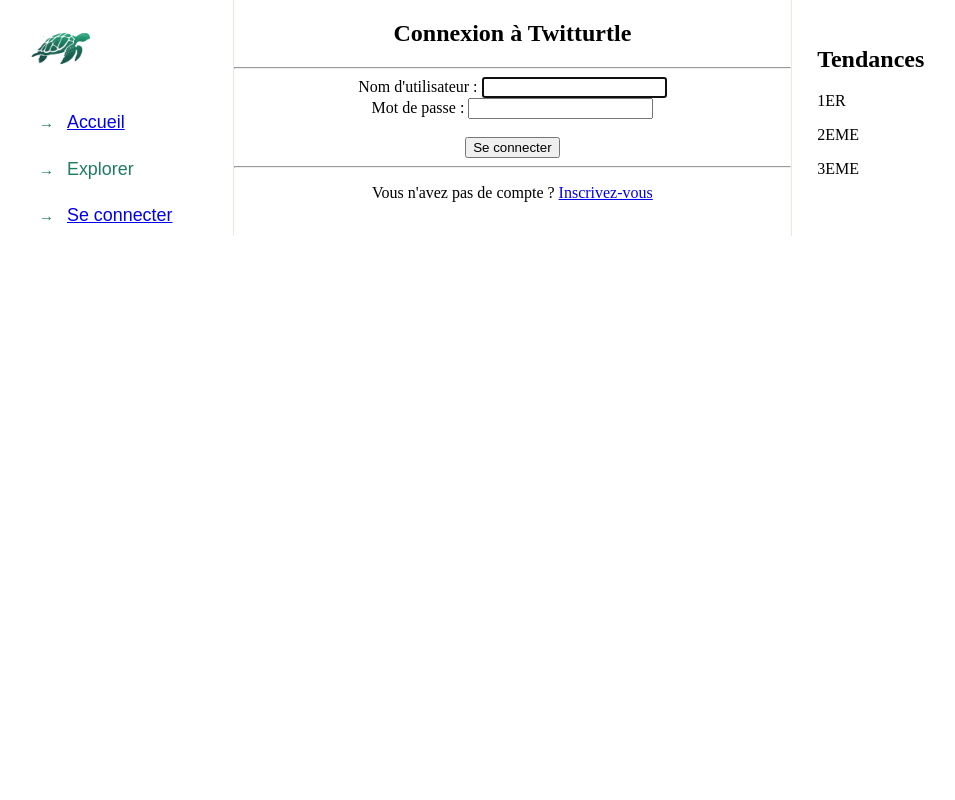
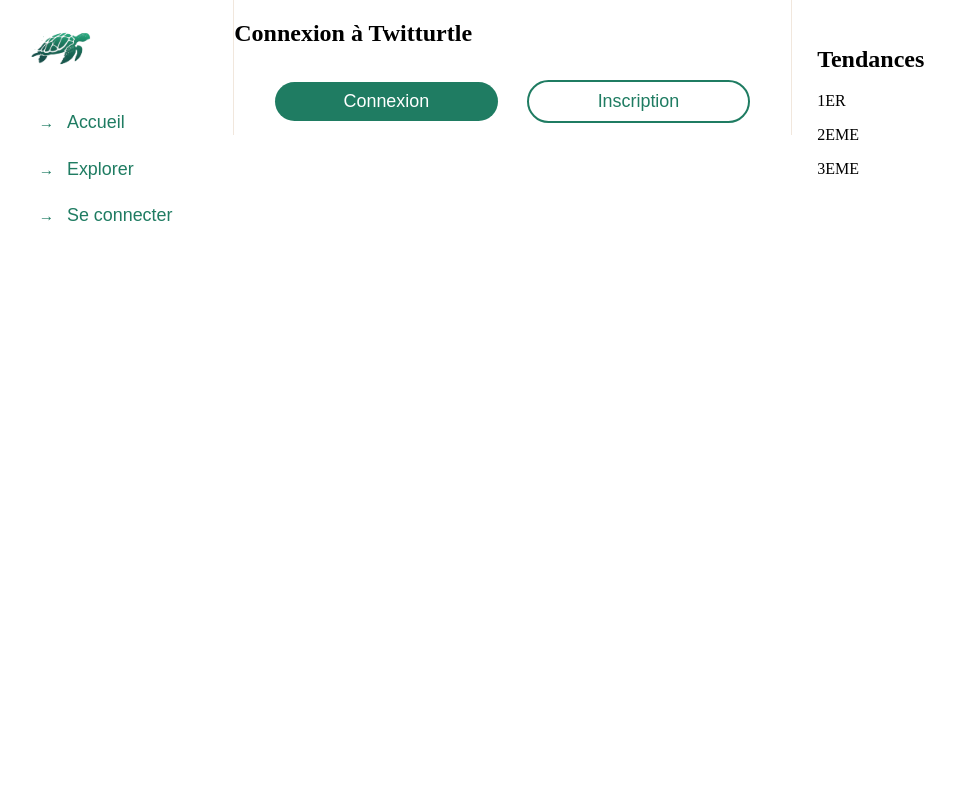
Before and after one commit to DynaTiuM/WE4A_Twitter_Project, a PHP site: page /connect.php in a window 1280 px wide. Shown: the whole page, without its empty margins (102-1057 px from the left). Run offline with PHP 8.4, Linux system fonts and the light colour scheme.

Commit message:
Beginning Profile & adding CSS to connexion/register section

```diff
--- a/php/PageParts/loginForm.php
+++ b/php/PageParts/loginForm.php
@@ -1,21 +1,15 @@
 
-<form action="./index.php" method="post">
-	<div class = "center">
-		<div class="formbutton"><h2>Connexion à Twitturtle</h2></div>
-		<hr>
+<form action="./connect.php" method="post">
+	<div class = "form-style">
 		<div>
-			<label for="username">Nom d'utilisateur : </label>
-			<input autofocus type="text" id="username" name="username">
+			<input class = "answer" autofocus type="text" id="username" name="username" placeholder="Nom d'utilisateur" required>
 		</div>
 		<div>
-			<label for="password">Mot de passe :</label>
-			<input type="password" id="password" name="password">
+			<input class = "answer" type="password" id="password" name="password" placeholder="Mot de passe" required>
 		</div>
 		<br>
 		<div class="formbutton">
-			<button type="submit">Se connecter</button>
+			<button class = "form-button" type="submit">Se connecter</button>
 		</div>
-		<hr>
-		<p>Vous n'avez pas de compte ? <a href="./newAccount.php" class="endlink">Inscrivez-vous</a><br><br></p>
 	</div>
 </form>
--- a/php/PageParts/navigation.php
+++ b/php/PageParts/navigation.php
@@ -2,26 +2,26 @@
 $loginStatus = CheckLogin();
 ?>
 
-<div class = "Navigation">
+<div class = "navigation">
     <a href = "index.php"><img src = "./images/logo_site.png" alt = "Logo" style = "width:5vw; height: 5vw; padding: 1.2vw; padding-bottom: 0;"></a>
     <ul>
-        <li class = "NavigationButton"><a href = "index.php">Accueil</a></li>
-        <li class = "NavigationButton">Explorer</li>
+        <li class = "menu-item"><a href = "index.php">Accueil</a></li>
+        <li class = "menu-item">Explorer</li>
         <?php if($loginStatus[0]) { ?>
-        <li class = "NavigationButton">Notifications</li>
-        <li class = "NavigationButton">Messages</li>
-        <li class = "NavigationButton"><a href = "profil.php">Profil</a></li>
+        <li class = "menu-item">Notifications</li>
+        <li class = "menu-item">Messages</li>
+        <li class = "menu-item"><a href = "profil.php?username=<?php echo urlencode($_COOKIE['username']); ?>">Profil</a></li>
         <?php
         } else {
         ?>
-        <li class = "NavigationButton"><a href = "connect.php">Se connecter</a></li>
+        <li class = "menu-item"><a href = "connect.php">Se connecter</a></li>
         <?php
         }
         ?>
     </ul>
     <?php if($loginStatus[0]) { ?>
     <div class = "center">
-        <li class = "NavigationTweeter">Message</li>
+        <li class = "tweet-button">Message</li>
     </div>
         <?php
     }
--- a/php/PageParts/newLoginForm.php
+++ b/php/PageParts/newLoginForm.php
@@ -1,41 +1,43 @@
 <form action="./newAccount.php" method="post" enctype="multipart/form-data">
-
-    <div class="formbutton">Créer votre compte</div>
-    <br>
+    <div class = "form-style">
         <div>
-        <label for="username">Nom d'utilisateur : </label>
-        <input autofocus type="text" id="username" name="username">
+            <input class = "answer" autofocus type="text" id="username" name="username" placeholder="Nom d'utilisateur" required>
         </div>
         <div>
-        <label for="email">E-mail :</label>
-        <input type="text" id="email" name="email">
+            <input class = "answer" type="text" id="email" name="email" placeholder="Adresse e-mail" required>
         </div>
         <div>
-        <label for="prenom">Prénom :</label>
-        <input type="text" id="prenom" name="prenom">
+            <input class = "answer" type="text" id="prenom" name="prenom" placeholder="Prénom" required>
         </div>
         <div>
-        <label for="nom">Nom :</label>
-        <input type="text" id="nom" name="nom">
+            <input class = "answer" type="text" id="nom" name="nom" placeholder="Nom" required>
         </div>
         <div>
-        <label for="date_de_naissance">Date de naissance :</label>
-        <input type="date" id="date_de_naissance" name="date_de_naissance">
+            <label for="date_de_naissance">Date de naissance :</label> <br>
+            <input class = "answer" type="date" id="date_de_naissance" name="date_de_naissance" required>
         </div>
         <div>
-        <label for="password">Définir le mot de passe :</label>
-        <input type="password" id="password" name="password">
+            <input class = "answer" type="password" id="password" name="password" placeholder="Mot de passe" required>
         </div>
         <div>
-        <label for="confirm">Confirmer le mot de passe :</label>
-        <input type="password" id="confirm" name="confirm">
+            <input class = "answer" type="password" id="confirm" name="confirm" placeholder="Confirmer le mot de passe" required>
         </div>
         <div>
             <label for="organisation">Etes-vous une organisation ? :</label>
-        <input type="radio" id="organisation" name="organisation">
+            <label>
+                <input type="radio" name="organisation" value="yes" required>
+                Oui
+            </label>
+            <label>
+                <input type="radio" name="organisation" value="no">
+                Non
+            </label>
+
         </div>
         <br>
         <div class="formbutton">
-        <button type="submit">Créer le compte</button>
+            <button class = "form-button" type="submit">Créer le compte</button>
         </div>
+    </div>
+
 </form>
--- a/php/connect.php
+++ b/php/connect.php
@@ -1,7 +1,7 @@
 <?php
 include("./PageParts/databaseFunctions.php");
 ConnectDatabase();
-CheckLogin();
+$loginStatus = CheckLogin();
 ?>
 
 
@@ -14,17 +14,86 @@ CheckLogin();
     <link rel = "stylesheet" href = "./css/stylesheet.css">
     <title>Connexion</title>
     <link rel="shortcut icon" href="./favicon.ico">
+
+    <script>
+        // fonction pour ouvrir la fenêtre
+        function openWindow(window) {
+            document.getElementById(window).style.display = "block";
+        }
+        // fonction pour fermer la fenêtre
+        function closeWindow(window) {
+            document.getElementById(window).style.display = "none";
+        }
+    </script>
+
 </head>
 
 <body>
 <div class = "Container">
 	<?php include("./PageParts/navigation.php")?>
 
+
 	<div class = "MainContainer">
-        <?php include("./PageParts/loginForm.php"); ?>
+
+        <h2>Connexion à Twitturtle</h2>
+
+        <?php if(!$loginStatus[0]) {?>
+        <div class = "center">
+            <button class = "connexion-button" onclick="openWindow('connexion')">Connexion</button>
+            <button class = "inscription-button" onclick="openWindow('inscription')">Inscription</button>
+        </div>
+
+        <?php }
+        elseif ($loginStatus[0]) {
+            header("Location: index.php");
+            exit();
+        }
+        if($loginStatus[2] != NULL) {
+            ?>
+            <script>
+                // Ouverture automatique de la fenêtre erreur-connexion
+                window.onload = function() {
+                    openWindow('erreur-connexion');
+                }
+            </script>
+        <?php
+            }
+        ?>
+
 	</div>
 
+    <div id="connexion" class="window-background">
+        <div class="window-content">
+            <span class="close" onclick="closeWindow('connexion')">&times;</span>
+            <form-h2>Connexion</form-h2>
+            <?php include("./PageParts/loginForm.php"); ?>
+        </div>
+    </div>
+
+    <div id="inscription" class="window-background">
+        <div class="window-content">
+            <span class="close" onclick="closeWindow('inscription')">&times;</span>
+            <form-h2>Inscription</form-h2>
+            <?php include("./PageParts/newLoginForm.php"); ?>
+        </div>
+    </div>
+
+    <div id="erreur-connexion" class="window-background">
+        <div class="window-content">
+            <div><form-h2>Erreur de connexion</form-h2></div>
+            <br>
+            <div>
+                <label>Nom d'utilisateur ou mot de passe incorrect</label>
+            </div>
+            <br><div>
+                <label>Veuillez réessayer</label>
+            </div>
+            <br>
+            <br>
+            <button class = "form-button" onclick="closeWindow('erreur-connexion')">D'accord</button>
+        </div>
+    </div>
+
     <?php include("./PageParts/trends.php"); ?>
-
 </div>
 </body>
--- a/php/css/stylesheet.css
+++ b/php/css/stylesheet.css
@@ -35,6 +35,55 @@ body {
     overflow-y: auto;
 }
 
+.form-style {
+    text-align: center;
+    font-size: 1.3vw;
+}
+
+.answer {
+    font-size: 1.13vw;
+    border-radius: 0.3vw;
+    margin: 0.5vw;
+    width: 60%;
+    padding: 1vw;
+    border: 0.1vw solid gray;
+}
+
+.answer:focus {
+    padding:0.95vw;
+    border: 0.15vw solid #1F7C62;
+    outline: none;
+}
+
+.form-button, .connexion-button, .inscription-button {
+    font-size: 1.13vw;
+    border:none;
+    width: 65%;
+    padding: 0.7vw;
+    border-radius: 2vw;
+    color: white;
+    background-color: #1F7C62;
+}
+
+.connexion-button, .inscription-button {
+    margin: 1vw;
+    font-size: 1.4vw;
+    width: 40%;
+}
+
+.connexion-button:hover {
+    background-color: #348f75;
+}
+
+.inscription-button {
+    background-color: white;
+    color: #1F7C62;
+    border: 0.2vw solid #1F7C62;
+}
+
+.inscription-button:hover {
+    background-color: #e7e7e7;
+}
 
 h1 {
     box-sizing: border-box;
@@ -43,6 +92,15 @@ h1 {
     font-size: 1.4vw;
     font-family: "Plus Jakarta Sans", sans-serif;
     text-align: left;
+}
+
+form-h2 {
+    box-sizing: border-box;
+    padding: 1vw;
+    margin-top: 0;
+    font-size: 2vw;
+    font-family: "Plus Jakarta Sans", sans-serif;
+    text-align: center;
 }
 
 .MainContainer {
@@ -58,7 +116,6 @@ h1 {
 }
 
 .NewMessage {
-
     border-top: 0.1vw solid rgba(185, 136, 87, 0.2);
     border-bottom: 0.1vw solid rgba(185, 136, 87, 0.2);
     margin-top: 3.3vw;
@@ -73,7 +130,7 @@ h1 {
     width: 82%;
 }
 
-.Navigation {
+.navigation {
     flex: 1;
     width: 26%;
     height: 100vh;
@@ -81,7 +138,7 @@ h1 {
     color: white;
 }
 
-.NavigationButton:hover {
+.menu-item:hover {
     color: #1F7C62;
     background-color: rgba(0, 0, 0, 0.1);
     border-radius: 3vw;
@@ -92,20 +149,31 @@ ul {
     padding-left: 2vw;
 }
 
-.NavigationButton {
+.menu-item {
     color: #1F7C62;
     text-align: left;
     padding: 1vw 1vw 1vw 0;
+    text-decoration: none;
 }
 
-.Tweeter, .NavigationTweeter, .NavigationButton {
+.navigation a {
+    text-decoration: none;
+    color: #1F7C62;
+}
+
+.navigation a:hover {
+    color: #1F7C62;
+    text-decoration: none;
+}
+
+.Tweeter, .tweet-button, .menu-item {
     display: inline-block;
     font-size: 1.4vw;
     font-family: "Plus Jakarta Sans", sans-serif;
     list-style: none;
 }
 
-.NavigationButton:before {
+.menu-item:before {
     content: "\2192";
     font-size: 1.2vw;
     color: #1F7C62;
@@ -114,7 +182,7 @@ ul {
     padding-left: 0;
 }
 
-.NavigationTweeter {
+.tweet-button {
     margin-top: 2vw;
     text-align: center;
     color:  white;
@@ -142,6 +210,48 @@ ul {
     margin-top:1vw;
     margin-right: 1vw;
 }
+
+/* Style de la fenêtre flottante */
+.window-background {
+    display: none;
+    position: fixed;
+    width: 100%;
+    height: 100%;
+    overflow: auto;
+    background-color: rgb(0,0,0);
+    background-color: rgba(0,0,0,0.4);
+    text-align: center;
+}
+
+label {
+    font-family: Arial, sans-serif;
+}
+
+/* Contenu de la fenêtre flottante */
+.window-content {
+    border-radius: 1vw;
+    background-color: #fefefe;
+    margin: 3% auto;
+    padding: 20px;
+    border: 1px solid #888;
+    width: 36.5%;
+}
+
+/* Bouton pour fermer la fenêtre flottante */
+.close {
+    color: #aaaaaa;
+    float: right;
+    font-size: 28px;
+    font-weight: bold;
+}
+
+.close:hover,
+.close:focus {
+    color: #000;
+    text-decoration: none;
+    cursor: pointer;
+}
+
 
 .Content {
     display: inline-block;
```
Also changed, not shown: php/profil.php (+31 -2 lines). Lines whose indentation alone changed are shown as unchanged.
